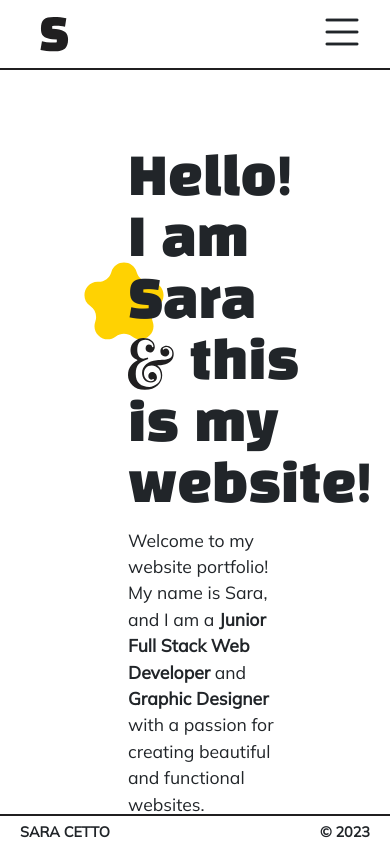
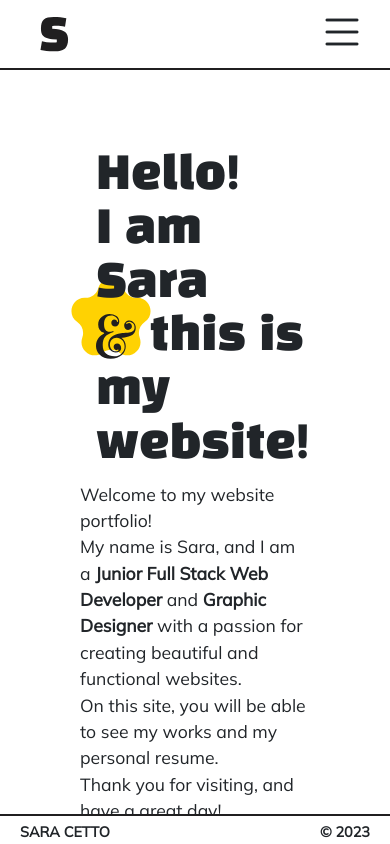
Before and after one commit to sder12/vue-my-site, a Vue app: page / in a window 390 px wide. Built offline with nearby package versions, Linux system fonts and the light colour scheme.

Commit message:
Fix responsive homepage

```diff
--- a/src/pages/HomePage.vue
+++ b/src/pages/HomePage.vue
@@ -74,12 +74,13 @@ export default {
 <template>
     <main class="container-fluid px-5">
 
+
         <!-- JUMBOTRON -->
-        <section id="jumbotron" class="ms-border-bottom">
+        <section id="jumbotron" class="ms-border-bottom col-12">
             <div class="row py-5">
                 <!-- TITLE -->
                 <div id="title" class="col-12  col-lg-6">
-                    <h1 class="ps-5">Hello!<br>
+                    <h1 class="ps-3">Hello!<br>
                         I am Sara <br>
                         <img src="../assets/img/&.svg" alt="and">
                         this is my <br>
@@ -87,8 +88,8 @@ export default {
                     </h1>
                 </div>
                 <!-- PRESENTATION -->
-                <div class="col-12 col-lg-6 d-flex flex-column justify-content-end align-items-start pe-5">
-                    <p class="ps-5 ps-lg-0 pe-lg-4">
+                <div class="col-12 col-lg-6 d-flex flex-column justify-content-end align-items-start">
+                    <p class="ps-0 pe-0">
                         Welcome to my website portfolio! <br>
                         My name is Sara, and I am a <strong>Junior Full Stack Web Developer</strong> and
                         <strong> Graphic Designer</strong>
@@ -99,12 +100,13 @@ export default {
                         Thank you for visiting, and have a great day!
                     </p>
                     <!-- Btn cv -->
-                    <div class="ps-5 ps-lg-0">
+                    <div>
                         <a href="#" onclick="window.open('../src/assets/Cetto_Sara.pdf','_blank'); return false;"
                             class="ms-btn ms-btn-black mt-2">
                             <i class="bi bi-file-earmark-arrow-down fs-5"></i> Italian CV
                         </a>
                     </div>
+
                 </div>
             </div>
         </section>
@@ -114,27 +116,32 @@ export default {
 
 
         <!-- PRESENTATION -->
-        <section id="presentation" class="ms-border-bottom">
+        <section id="presentation" class="ms-border-bottom col-12">
             <div class="row d-flex">
                 <!-- SELFIE PRESENTATION -->
-                <div class="col-12 col-lg-6 ">
-                    <div class="ms-bg py-4 px-5 d-flex flex-column">
+                <div class="col-12 col-lg-6 ms-bg py-3 px-3 d-flex flex-column">
+
                     <!-- selfie -->
                     <img src="../assets/img/sara-foto.png" alt="sara-foto" class="my-5 w-50  align-self-end">
                     <!-- text -->
                     <p class="w-75 align-self-center">
-                            Hi there, my name is Sara and I live in Trento, Italy. I studied graphic design, but over the
+                        Hi there, my name is Sara and I live in Trento, Italy. I studied graphic design, but
+                        over
+                        the
                         last
-                            few years, I've become passionate about the world of web development. I've learned various
+                        few years, I've become passionate about the world of web development. I've learned
+                        various
                         front-end
                         and back-end languages and technologies, and I enjoy using them to create beautiful and
                         functional
                         websites.
                     </p>
-                    </div>
+
+
                 </div>
                 <!-- CARREER -->
-                <div id="career" class="col-12 col-lg-6 d-flex flex-lg-column justify-content-center">
+                <div id="career" class="col col-12 col-lg-6 d-flex flex-lg-column justify-content-center ">
+                    <div class="row">
                         <div id="bg-star-dev" class="ms_jr-border">
                             <h3>Jr. Full Stack <br>
                                 Web
@@ -151,11 +158,12 @@ export default {
                         </div>
                     </div>
                 </div>
+            </div>
         </section>
         <!-- / PRESENTATION -->
 
         <!-- SLIDER -->
-        <section id="works" class="ms-border-bottom">
+        <section id="works" class="ms-border-bottom col-12">
             <div class="row">
                 <h3 class="text-center mb-4">Works</h3>
                 <!-- slider -->
@@ -209,6 +217,7 @@ export default {
             </div>
         </section>
         <!-- / SKILLS TECHNOLOGIES -->
+
     </main>
 </template>
 
@@ -321,4 +330,20 @@ section #career {
 
 
 }
+
+
+@media screen and (max-width: 576px) {
+    h1 {
+        font-size:
+            2.8rem !important;
+    }
+
+    #title {
+        background-position: .2em 8em;
+
+        img {
+            width: .9em;
+        }
+    }
+}
 </style>
--- a/src/styles/general.scss
+++ b/src/styles/general.scss
@@ -179,4 +179,16 @@ body {
     .ms-border-left {
         border-left: 0px solid var(--darkColor);
     }
+
+    h1 {
+        font-size: 2rem;
+    }
 }
+
+@media screen and (max-width: 576px) {
+    h1 {
+        font-size:
+            2.8rem !important;
+    }
+
+}
```
Lines whose indentation alone changed are shown as unchanged.
